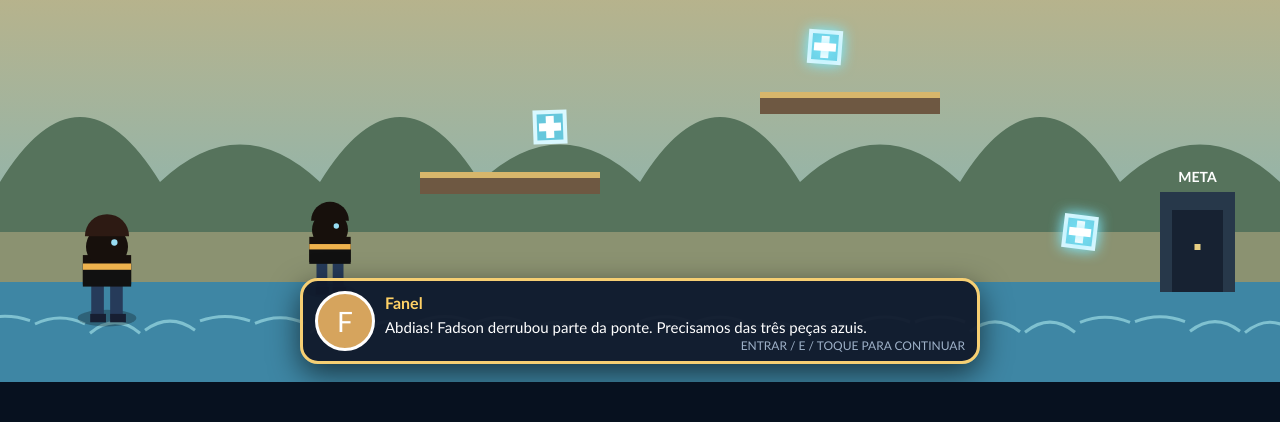
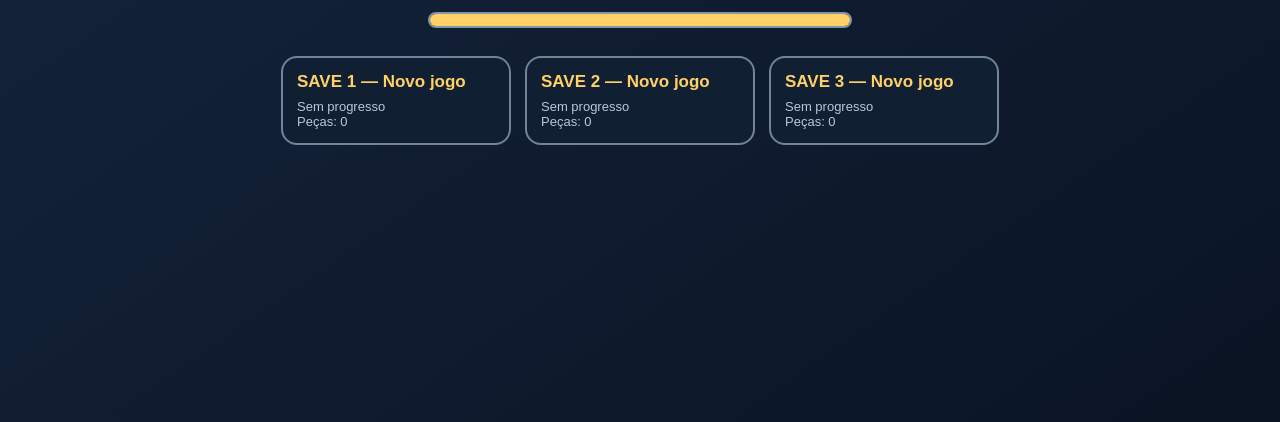
Before and after one commit to mattpamansi/PlayGround, a plain HTML site: page index.html in a window 1280 px wide. Shown: the part 378-800 px from the top of the page. Drawn offline with Linux system fonts and the light colour scheme; animation ran at ten frames a second.

Commit message:
Publish static build for issue #2
Run: 44903326556
Attempt: 1
Generation: 6
Source: b68c1668d9ccb14074e3b0e3940350da4e34ac7c

```diff
--- a/index.html
+++ b/index.html
@@ -6,7 +6,8 @@
   <title>Abdias — O Mestre das Construções</title>
   <style>
     html,body{margin:0;width:100%;height:100%;overflow:hidden;background:#07111f;font-family:Trebuchet MS,system-ui,sans-serif}
-    body{touch-action:none}.wrap{position:relative;width:100%;height:100%;display:grid;place-items:center}.game{position:relative;width:min(100vw,1280px);height:min(100vh,720px);overflow:hidden;background:#0e1b2d}.game canvas{display:block;width:100%;height:100%;image-rendering:auto}
+    body{touch-action:none}.wrap{position:relative;width:100%;height:100%;display:grid;place-items:center}.game{position:relative;width:100vw;height:100vh;max-height:100vh;overflow:hidden;background:#0e1b2d}.game canvas{display:block;width:100%;height:100%;image-rendering:auto}
+    .loading{position:absolute;z-index:20;inset:0;display:flex;flex-direction:column;align-items:center;justify-content:center;background:linear-gradient(145deg,#16263f,#0a1423);color:#fff}.loading.hidden{display:none}.loading h1{margin:0 0 6px;font-size:clamp(24px,4vw,46px);color:#ffd166;text-align:center}.loading h1 small{display:block;color:#dce9f7;font-size:.38em;letter-spacing:3px;margin-top:8px}.loader{width:min(420px,65vw);height:12px;border:2px solid #8395aa;border-radius:20px;margin:22px 0 28px;overflow:hidden}.loader i{display:block;width:0;height:100%;background:#ffd166;animation:load 2.2s ease forwards}@keyframes load{to{width:100%}}.saves{display:flex;gap:14px}.save{width:min(230px,27vw);border:2px solid #71849b;border-radius:16px;background:#111f32;padding:14px;text-align:left;color:#fff;cursor:pointer}.save:hover,.save:focus{border-color:#ffd166;background:#1a2e48}.save b{display:block;color:#ffd166;font-size:17px}.save span{display:block;margin-top:7px;color:#b9c8d8;font-size:13px}.orientation{display:none}@media(max-width:600px) and (orientation:portrait){.orientation{display:grid;position:absolute;z-index:30;inset:0;place-items:center;background:#07111f;color:#fff;text-align:center;padding:30px}.orientation b{color:#ffd166;font-size:22px}}
     .topbar{position:absolute;z-index:3;left:18px;right:18px;top:14px;display:flex;justify-content:space-between;align-items:flex-start;pointer-events:none}.hud{display:flex;gap:8px}.pill{background:#0a1423cc;border:2px solid #617790;border-radius:13px;padding:8px 12px;color:#fff;font-weight:900;letter-spacing:.5px;text-shadow:0 2px #000}.pill span{color:#ffd166}.title{position:absolute;right:0;top:0;text-align:right;color:#fff;text-shadow:0 3px #000}.title b{display:block;font-size:15px}.title small{color:#aabbd0}
     .dialog{position:absolute;z-index:5;left:50%;bottom:18px;transform:translateX(-50%);width:min(680px,calc(100% - 28px));min-height:86px;border-radius:18px;border:3px solid #f6cf73;background:#10192bf2;color:#fff;box-sizing:border-box;padding:12px 18px 12px 82px;box-shadow:0 10px 30px #0009;display:none}.dialog.show{display:block}.portrait{position:absolute;left:12px;top:10px;width:54px;height:54px;border-radius:50%;border:3px solid #fff;background:#d6a45d;display:grid;place-items:center;font-size:28px}.dialog strong{color:#ffd166}.dialog p{margin:5px 0 0;font-size:15px;line-height:1.35}.continue{position:absolute;right:12px;bottom:8px;color:#9eb1c8;font-size:12px}
     .toast{position:absolute;z-index:6;left:50%;top:78px;transform:translate(-50%,-20px);opacity:0;background:#16263dcc;color:#fff;border:2px solid #8092a8;border-radius:12px;padding:10px 14px;font-weight:900;transition:.25s;pointer-events:none}.toast.show{transform:translate(-50%,0);opacity:1}
@@ -15,6 +16,8 @@
   </style>
 </head>
 <body><div class="wrap"><main class="game" id="game">
+  <div class="loading" id="loading"><h1>ABDIAS<small>O MESTRE DAS CONSTRUÇÕES</small></h1><div class="loader"><i></i></div><div class="saves" id="saves"></div></div>
+  <div class="orientation"><div><b>Gire o dispositivo</b><br><br>Este jogo funciona em modo horizontal.</div></div>
   <canvas id="c"></canvas>
   <div class="topbar"><div class="hud"><div class="pill">🏗️ Peças <span id="parts">0/0</span></div><div class="pill" id="phaseName">FASE 1</div></div><div class="title"><b>ABDIAS</b><small>O Mestre das Construções</small></div></div>
   <div class="toast" id="toast"></div>
@@ -23,6 +26,14 @@
 </main></div>
 <script>
 const canvas=document.getElementById('c'),ctx=canvas.getContext('2d'),game=document.getElementById('game');
+const loading=document.getElementById('loading'),savesEl=document.getElementById('saves');
+const saveKey='abdias_builds_saves_v1';
+let saves=[];try{saves=JSON.parse(localStorage.getItem(saveKey)||'null')||[]}catch(e){saves=[]}
+for(let i=0;i<3;i++){if(!saves[i])saves[i]={level:0,parts:0,name:'Novo jogo'}}
+function renderSaves(){savesEl.innerHTML='';saves.forEach((s,i)=>{const b=document.createElement('button');b.className='save';b.innerHTML='<b>SAVE '+(i+1)+' — '+(s.name||'Novo jogo')+'</b><span>'+((s.level||0)===0?'Sem progresso':levels[s.level]?.name||'Aventura concluída')+'<br>'+('Peças: '+(s.parts||0))+'</span>';b.onclick=()=>startSave(i);savesEl.appendChild(b)})}
+function startSave(i){const s=saves[i]||{level:0,parts:0,name:'Novo jogo'};activeSave=i;loadLevel(Math.min(s.level||0,levels.length-1));loading.classList.add('hidden');talk(dialogues[level]||[],()=>cutscene=false)}
+let activeSave=0;
+setTimeout(renderSaves,600);
 let W=1280,H=720,scale=1;
 function resize(){const r=game.getBoundingClientRect();W=r.width;H=r.height;canvas.width=Math.round(W*devicePixelRatio);canvas.height=Math.round(H*devicePixelRatio);ctx.setTransform(devicePixelRatio,0,0,devicePixelRatio,0,0)}resize();addEventListener('resize',resize);
 const keys={};addEventListener('keydown',e=>{keys[e.key.toLower?.()]=true;if(['ArrowLeft','ArrowRight','ArrowUp',' ','Enter','e','E'].includes(e.key))e.prevent});addEventListener('keyup',e=>keys[e.key.toLower?.()]=false);
@@ -52,7 +63,9 @@ const dialogues={
 2:[{n:'Jorge',i:'J',t:'Joel e eu encontramos o mecanismo antigo. Ele aceita cinco peças.'},{n:'Joel',i:'J',t:'Eu seguro as engrenagens; você resolve o caminho, Abdias.'},{n:'Abdias',i:'A',t:'Concordo. Construir é descobrir como as partes se ajudam.' }],
 3:[{n:'Helena',i:'H',t:'Fadson está aqui. Ele não entende por que reconstruímos tudo.'},{n:'Fadson',i:'Z',t:'Eu estava cochilando em paz. Vocês fazem barulho demais com essas construções! Hmpf.'},{n:'Abdias',i:'A',t:'Porque construir não é destruir. É deixar um lugar melhor para todos.'}]
 };
-talk(dialogues[0],()=>cutscene=false);
+// Tela de saves exibida ao iniciar.
+
+function saveProgress(){try{saves[activeSave]={level,parts,name:level===levels.length-1?'Aventura concluída':'Em andamento'};localStorage.setItem(saveKey,JSON.stringify(saves));renderSaves()}catch(e){}}
 
 function rects(a,b){return a.x<b.x+b.w&&a.x+a.w>b.x&&a.y<b.y+b.h&&a.y+a.h>b.y}
 function update(){
@@ -68,6 +81,10 @@ function update(){
 }
 function finishLevel(){won=true;gate.open=true;toast(L.next);cutscene=true;setTimeout(()=>{if(level<levels.length-1){loadLevel(level+1);talk(dialogues[level],()=>cutscene=false)}else{talk([{n:'Abdias',i:'A',t:'A vila está viva outra vez. Nós construímos juntos.'},{n:'Fadson',i:'Z',t:'...Tudo bem. Mas podem fazer menos barulho amanhã.'},{n:'Helena',i:'H',t:'Uma nova aventura começa em cada sonho.'},{n:'Abdias',i:'A',t:'A CONSTRUÇÃO SEGUE ADIANTE!' }],()=>{cutscene=false;ended=true})}},700)}
 let ended=false;
+
+// Atualiza o save ao coletar peça e ao trocar de fase.
+const originalUpdateParts=updateParts;
+updateParts=function(){originalUpdateParts();saveProgress()};
 
 function cloud(x,y,s){ctx.fillStyle='#f4eee0cc';ctx.beginPath();ctx.arc(x,y,22*s,0,7);ctx.arc(x+30*s,y-10*s,30*s,0,7);ctx.arc(x+60*s,y,22*s,0,7);ctx.fill()}
 function drawScene(){
```
Also changed, not shown: .omgithub/deployment.json, screenshots/loading.jpg (added).
